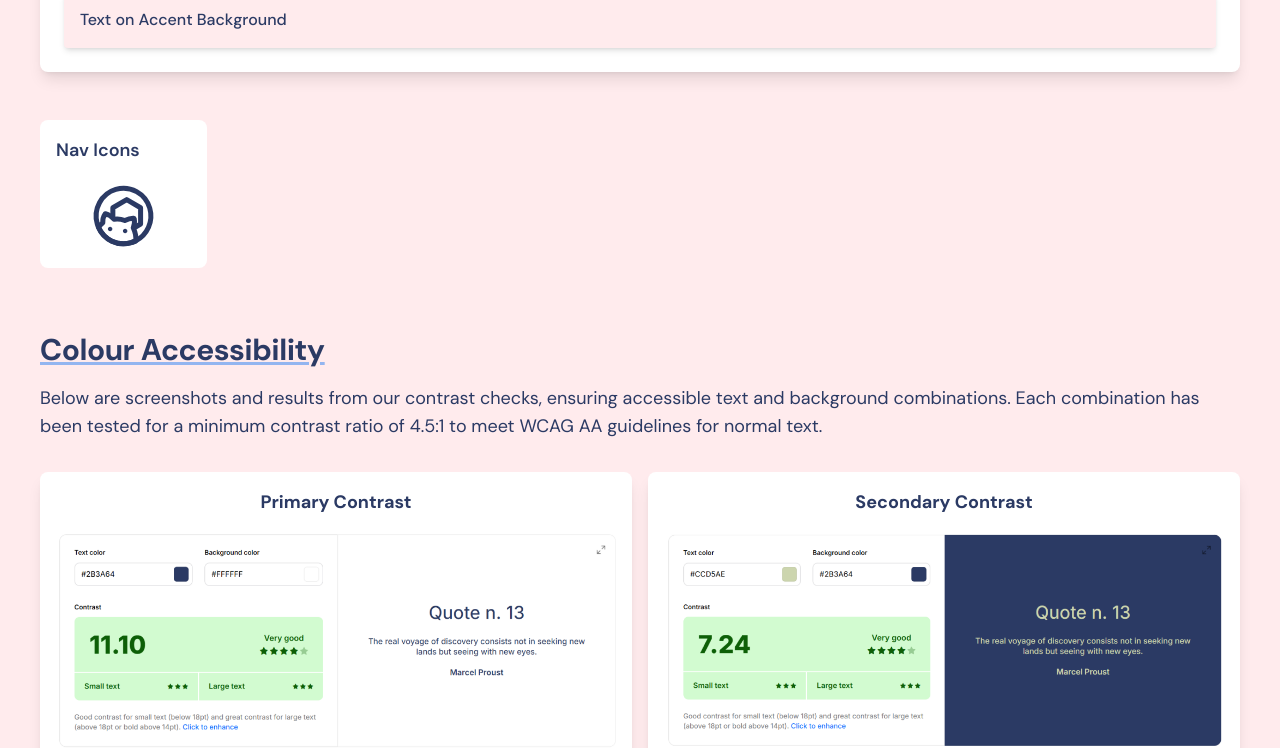
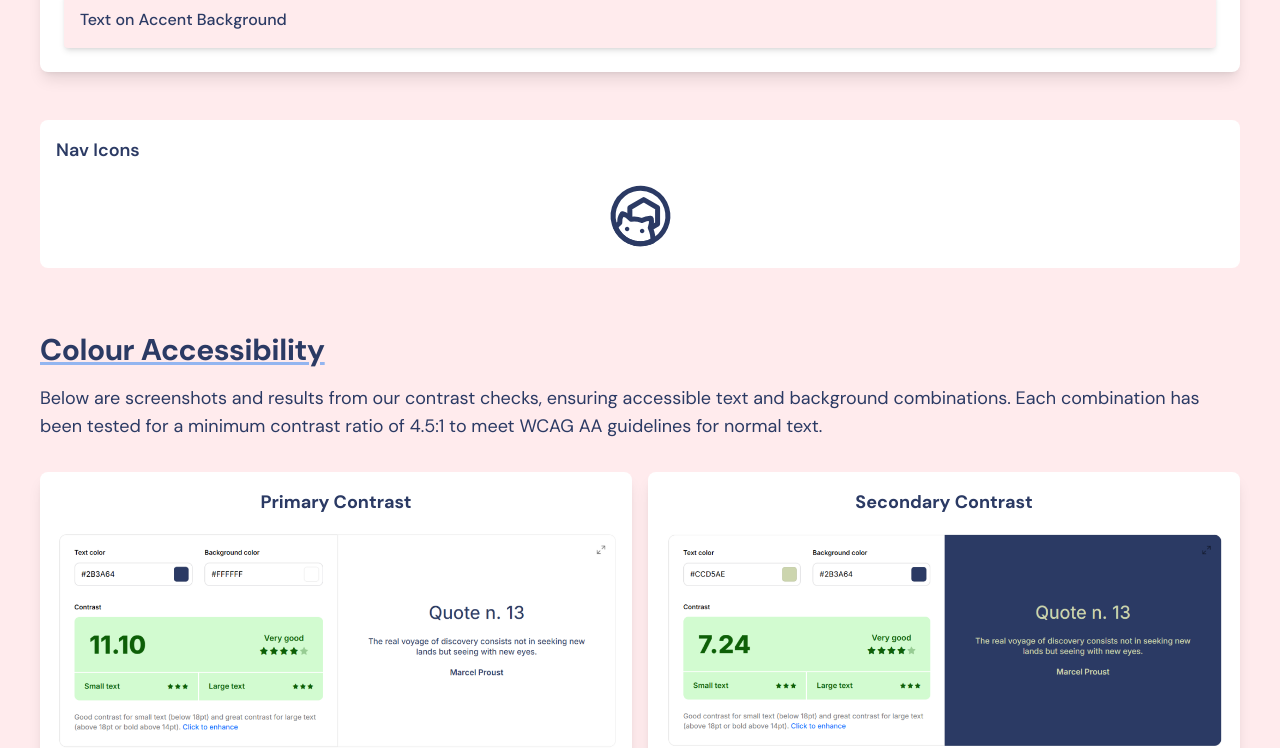
Before and after one commit to achen930/meowfulness-styleguide, a Next.js app in the folder meowfulness/: page /colour in a window 1280 px wide. Shown: the part 2000-2748 px from the top of the page. Built offline with nearby package versions, Linux system fonts and the light colour scheme.

Commit message:
fix width on colour page

```diff
--- a/meowfulness/src/app/colour/page.tsx
+++ b/meowfulness/src/app/colour/page.tsx
@@ -127,7 +127,7 @@ export default function Colour() {
           Usage Examples
         </h2>
         {/* Button Variations */}
-        <div className="flex flex-col md:flex-row">
+        <div className="flex flex-col md:flex-row w-full">
           <div className="w-full md:w-1/2 bg-white rounded-lg p-6 shadow-lg space-y-3 mb-4 md:mb-0 md:mr-4">
             <p className="text-lg font-semibold self-start">
               Button Variations
@@ -195,11 +195,10 @@ export default function Colour() {
 
         {/* Nav Icon Examples  */}
         <div className="mt-12 w-full flex">
-          <div className="flex-col gap-1x justify-center bg-white rounded-lg p-4">
+          <div className="w-full flex-col gap-1x justify-center bg-white rounded-lg p-4">
             <p className="text-lg font-semibold mb-4">Nav Icons</p>
-            <div>
             <div className="flex justify-center items-center">
-                <div className="hover:bg-secondary rounded-[100px] w-full h-full px-8 cursor-pointer">
+              <div className="hover:bg-secondary rounded-[100px] w-fit h-full px-8 cursor-pointer">
                 <svg
                   width="71"
                   height="72"
@@ -241,7 +240,6 @@ export default function Colour() {
             </div>
           </div>
         </div>
-        </div>
 
         {/* Accessibility and Contrast Check */}
         <h2 className="text-3xl font-bold mt-16 mb-4 underline decoration-tertiary self-start">
--- a/meowfulness/src/app/page.tsx
+++ b/meowfulness/src/app/page.tsx
@@ -33,7 +33,7 @@ export default function Home() {
     const interval = setInterval(() => {
       if (scrollContainerRef.current) {
         const sectionWidth = window.innerWidth;
-        let nextSection = (currentSection + 1) % 5;
+        const nextSection = (currentSection + 1) % 5;
         scrollContainerRef.current.scrollTo({
           left: nextSection * sectionWidth,
           behavior: "smooth",
```
Lines whose indentation alone changed are shown as unchanged.
